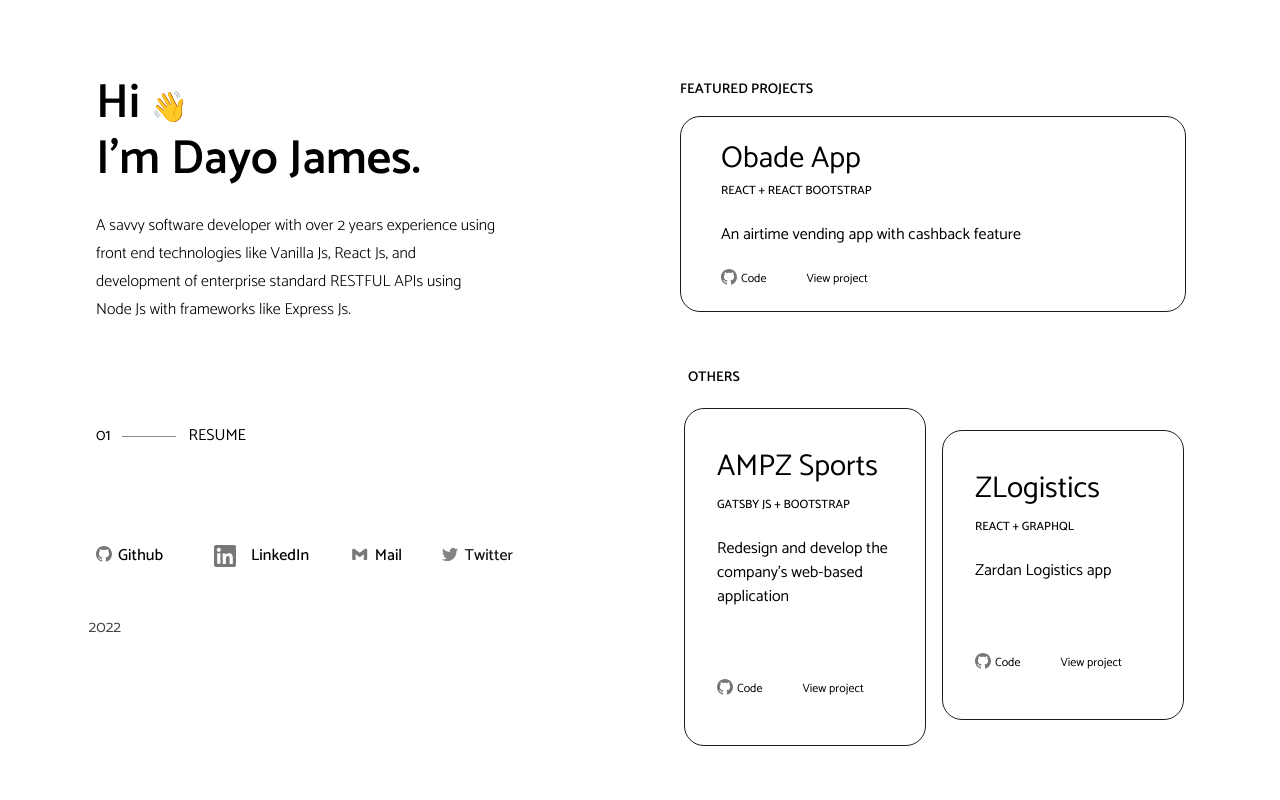
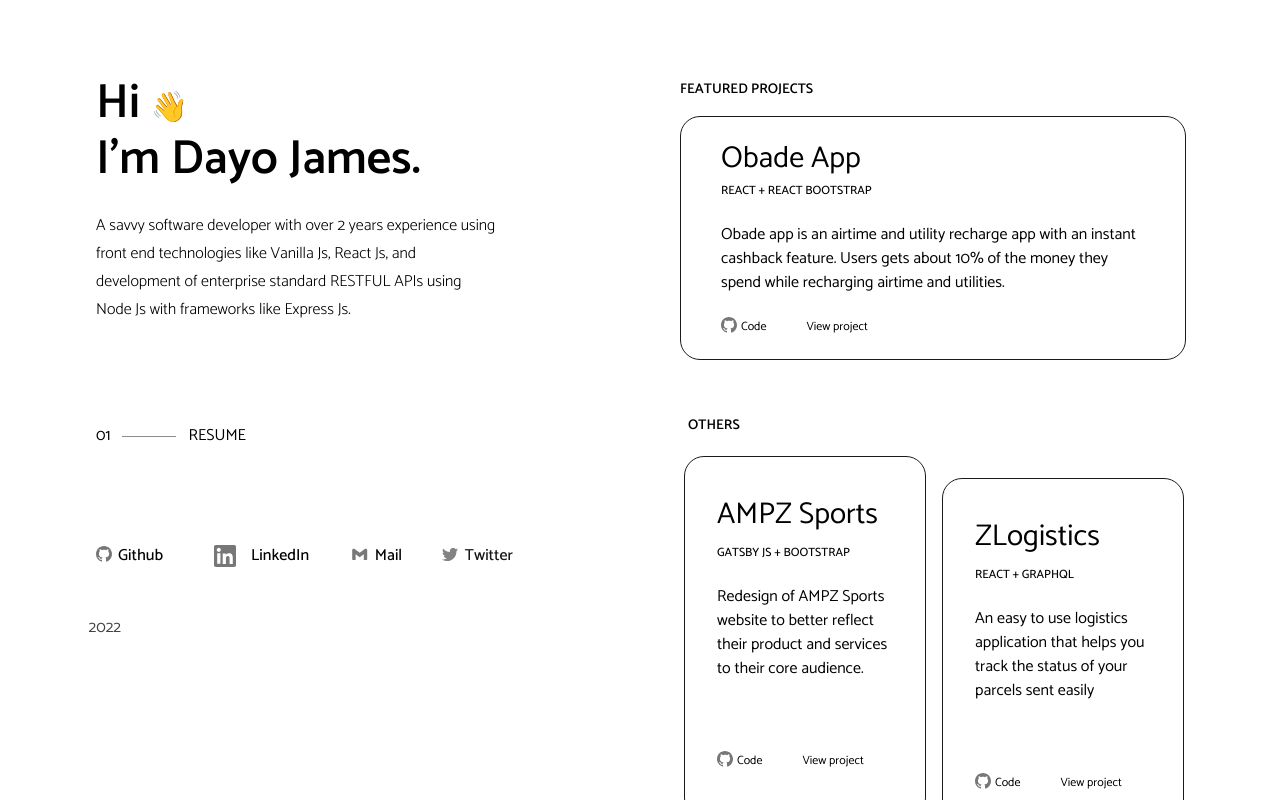
Before and after one commit to dea1j/portfolio, a React (Create React App) app: page /resume in a window 1280 px wide. Built offline with nearby package versions, Linux system fonts and the light colour scheme.

Commit message:
changed project descriptions

```diff
--- a/src/components/Work.js
+++ b/src/components/Work.js
@@ -12,7 +12,7 @@ function Work() {
         {
             name: "Obade App",
             tools: `REACT + REACT BOOTSTRAP`,
-            description: "An airtime vending app with cashback feature",
+            description: "Obade app is an airtime and utility recharge app with an instant cashback feature. Users gets about 10% of the money they spend while recharging airtime and utilities.",
             githubLink: "https://github.com/dea1j",
             isProjectLive: true,
             projectLink: "https://app.obade.org",
@@ -23,7 +23,7 @@ function Work() {
         {
             name: "AMPZ Sports",
             tools: `GATSBY JS + BOOTSTRAP`,
-            description: "Redesign and develop the company’s web-based application",
+            description: "Redesign of AMPZ Sports website to better reflect their product and services to their core audience.",
             githubLink: "https://github.com/dea1j",
             isProjectLive: true,
             projectLink: "https://www.ampzsports.com/"
@@ -32,7 +32,7 @@ function Work() {
         {
             name: "ZLogistics",
             tools: `REACT + GRAPHQL`,
-            description: "Zardan Logistics app",
+            description: "An easy to use logistics application that helps you track the status of your parcels sent easily",
             githubLink: "https://github.com/dea1j",
             isProjectLive: true,
             projectLink: "http://zlogistics-frontend-dev.herokuapp.com/"
```
